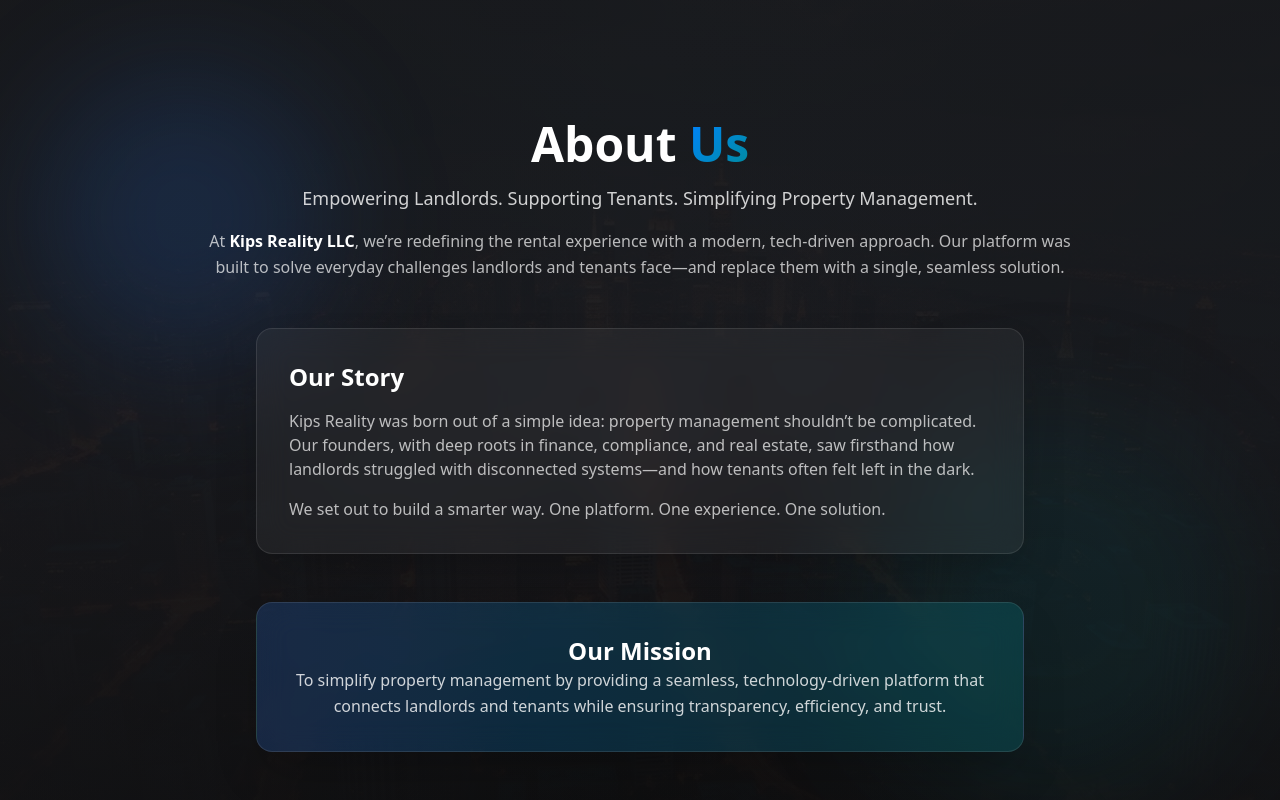
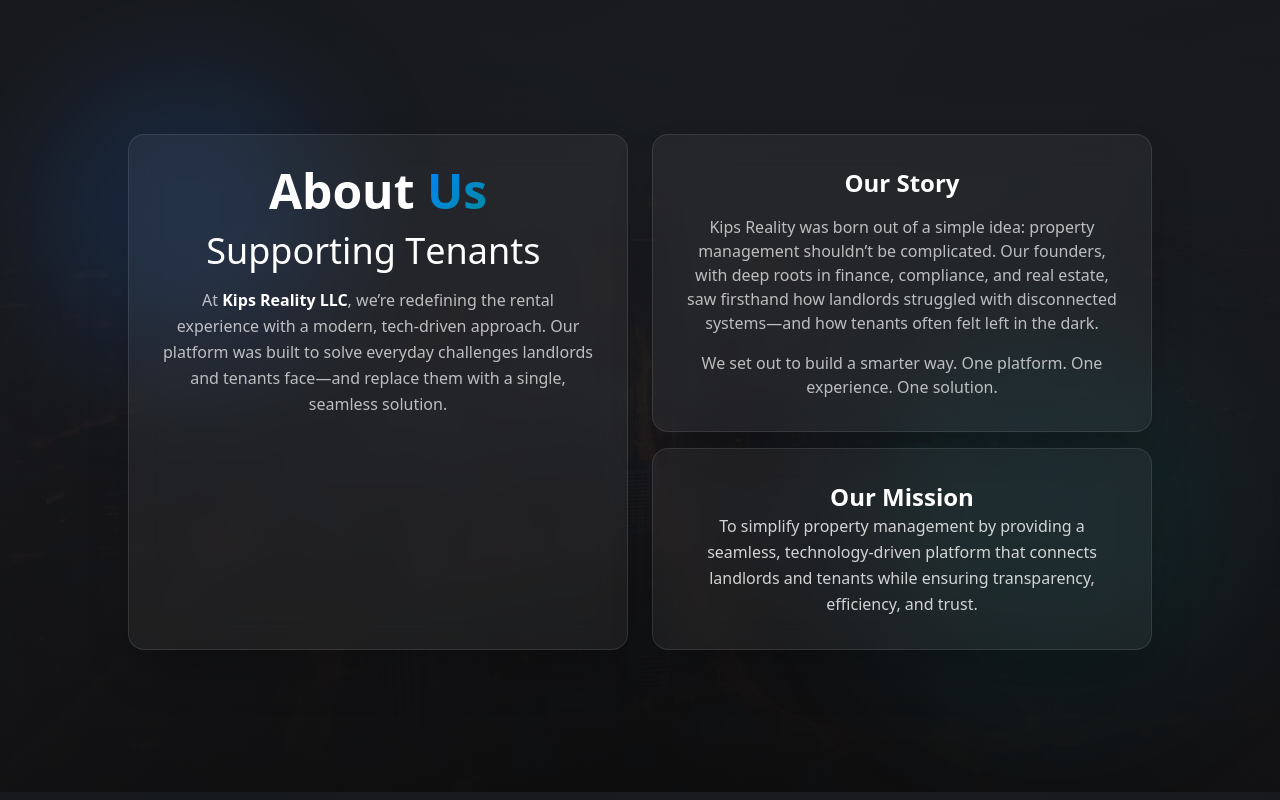
Before and after one commit to alexkemboi/kipsrealityweb, a Next.js app: page / in a window 1280 px wide. Shown: the part 1020-1820 px from the top of the page. Built offline with nearby package versions, Linux system fonts and the light colour scheme.

Commit message:
feat:about us grid,flip words

```diff
--- a/package.json
+++ b/package.json
@@ -20,6 +20,7 @@
     "class-variance-authority": "^0.7.1",
     "clsx": "^2.1.1",
     "lucide-react": "^0.546.0",
+    "motion": "^12.23.24",
     "next": "15.5.3",
     "react": "19.1.0",
     "react-apexcharts": "^1.8.0",
--- /dev/null
+++ b/src/components/LandingPage/AboutFlip.tsx
@@ -0,0 +1,16 @@
+import React from "react";
+import { FlipWords } from "../ui/flip-words";
+
+export function FlipWordsDemo() {
+  const words = ["better", "cute", "beautiful", "modern"];
+
+  return (
+    <div className="h-[40rem] flex justify-center items-center px-4">
+      <div className="text-4xl mx-auto font-normal text-neutral-600 dark:text-neutral-400">
+        Build
+        <FlipWords words={words} /> <br />
+        websites with Aceternity UI
+      </div>
+    </div>
+  );
+}
--- a/src/components/LandingPage/AboutUs.tsx
+++ b/src/components/LandingPage/AboutUs.tsx
@@ -1,7 +1,11 @@
+import React from "react";
+import { FlipWords } from "../ui/flip-words";
 import Image from "next/image";
 import aboutBg from "@/assets/hero-cityscape.jpg";
 
 export default function About() {
+    const words = ["Empowering Landlords", "Supporting Tenants", "Streamlining Rentals"];
+
   return (
     <section
       id="about"
@@ -33,17 +37,22 @@
       <div className="relative z-20 container mx-auto px-6 py-20 lg:py-32 text-center">
         <div className="max-w-5xl mx-auto space-y-12">
           {/* Intro */}
-          <div className="space-y-4">
+
+          <div className="grid grid-cols-1 lg:grid-cols-2 gap-6">
+          <div className="space-y-4 bg-white/5 backdrop-blur-lg border border-white/10 rounded-2xl p-8 shadow-2xl max-w-3xl mx-auto">
             <h3 className="text-4xl md:text-5xl font-bold text-white">
               About{" "}
               <span className="text-gradient-primary animate-gradient">
                 Us
               </span>
             </h3>
-            <p className="text-lg text-white/80 max-w-3xl mx-auto">
-              Empowering Landlords. Supporting Tenants. Simplifying Property
-              Management.
-            </p>
+
+             <div className=" flex  px-4">
+                  <div className="text-4xl mx-auto font-normal text-white ">
+                    <FlipWords words={words} /> <br />
+                  </div>
+                </div>
+
             <p className="text-white/70 max-w-4xl mx-auto leading-relaxed">
               At{" "}
               <span className="font-semibold text-white">
@@ -54,10 +63,12 @@
               challenges landlords and tenants face—and replace them with a
               single, seamless solution.
             </p>
+
           </div>
 
           {/* Our Story */}
-          <div className="space-y-4 text-left bg-white/5 backdrop-blur-lg border border-white/10 rounded-2xl p-8 shadow-2xl max-w-3xl mx-auto">
+          <div className="flex flex-col gap-4">
+          <div className="space-y-4  bg-white/5 backdrop-blur-lg border border-white/10 rounded-2xl p-8 shadow-2xl max-w-3xl mx-auto">
             <h4 className="text-2xl font-bold text-white">Our Story</h4>
             <p className="text-white/70">
               Kips Reality was born out of a simple idea: property management
@@ -73,7 +84,7 @@
           </div>
 
           {/* Mission */}
-          <div className="bg-gradient-to-r from-blue-500/20 to-cyan-400/20 p-8 rounded-2xl shadow-2xl backdrop-blur-lg border border-white/10 max-w-3xl mx-auto">
+          <div className="bg-white/5 backdrop-blur-lg border border-white/10 rounded-2xl p-8 shadow-2xl max-w-3xl mx-auto">
             <h4 className="text-2xl font-bold text-white">Our Mission</h4>
             <p className="text-white/80 leading-relaxed">
               To simplify property management by providing a seamless,
@@ -81,6 +92,8 @@
               while ensuring transparency, efficiency, and trust.
             </p>
           </div>
+          </div>
+        </div>
         </div>
       </div>
     </section>
--- /dev/null
+++ b/src/components/ui/flip-words.tsx
@@ -0,0 +1,97 @@
+"use client";
+import React, { useCallback, useEffect, useRef, useState } from "react";
+import { AnimatePresence, motion, LayoutGroup } from "motion/react";
+import { cn } from "@/lib/utils";
+
+export const FlipWords = ({
+  words,
+  duration = 3000,
+  className,
+}: {
+  words: string[];
+  duration?: number;
+  className?: string;
+}) => {
+  const [currentWord, setCurrentWord] = useState(words[0]);
+  const [isAnimating, setIsAnimating] = useState<boolean>(false);
+
+  const startAnimation = useCallback(() => {
+    const word = words[words.indexOf(currentWord) + 1] || words[0];
+    setCurrentWord(word);
+    setIsAnimating(true);
+  }, [currentWord, words]);
+
+  useEffect(() => {
+    if (!isAnimating)
+      setTimeout(() => {
+        startAnimation();
+      }, duration);
+  }, [isAnimating, duration, startAnimation]);
+
+  return (
+    <AnimatePresence
+      onExitComplete={() => {
+        setIsAnimating(false);
+      }}
+    >
+      <motion.div
+        initial={{
+          opacity: 0,
+          y: 10,
+        }}
+        animate={{
+          opacity: 1,
+          y: 0,
+        }}
+        transition={{
+          type: "spring",
+          stiffness: 100,
+          damping: 10,
+        }}
+        exit={{
+          opacity: 0,
+          y: -40,
+          x: 40,
+          filter: "blur(8px)",
+          scale: 2,
+          position: "absolute",
+        }}
+        className={cn(
+          "z-10 inline-block relative text-left text-white neutral-900  px-2",
+          className
+        )}
+        key={currentWord}
+      >
+        {/* edit suggested by Sajal: https://x.com/DewanganSajal */}
+        {currentWord.split(" ").map((word, wordIndex) => (
+          <motion.span
+            key={word + wordIndex}
+            initial={{ opacity: 0, y: 10, filter: "blur(8px)" }}
+            animate={{ opacity: 1, y: 0, filter: "blur(0px)" }}
+            transition={{
+              delay: wordIndex * 0.3,
+              duration: 0.3,
+            }}
+            className="inline-block whitespace-nowrap"
+          >
+            {word.split("").map((letter, letterIndex) => (
+              <motion.span
+                key={word + letterIndex}
+                initial={{ opacity: 0, y: 10, filter: "blur(8px)" }}
+                animate={{ opacity: 1, y: 0, filter: "blur(0px)" }}
+                transition={{
+                  delay: wordIndex * 0.3 + letterIndex * 0.05,
+                  duration: 0.2,
+                }}
+                className="inline-block"
+              >
+                {letter}
+              </motion.span>
+            ))}
+            <span className="inline-block">&nbsp;</span>
+          </motion.span>
+        ))}
+      </motion.div>
+    </AnimatePresence>
+  );
+};
```
Also changed, not shown: components.json, 1 other file (tests, documents, lock files or other folders).
